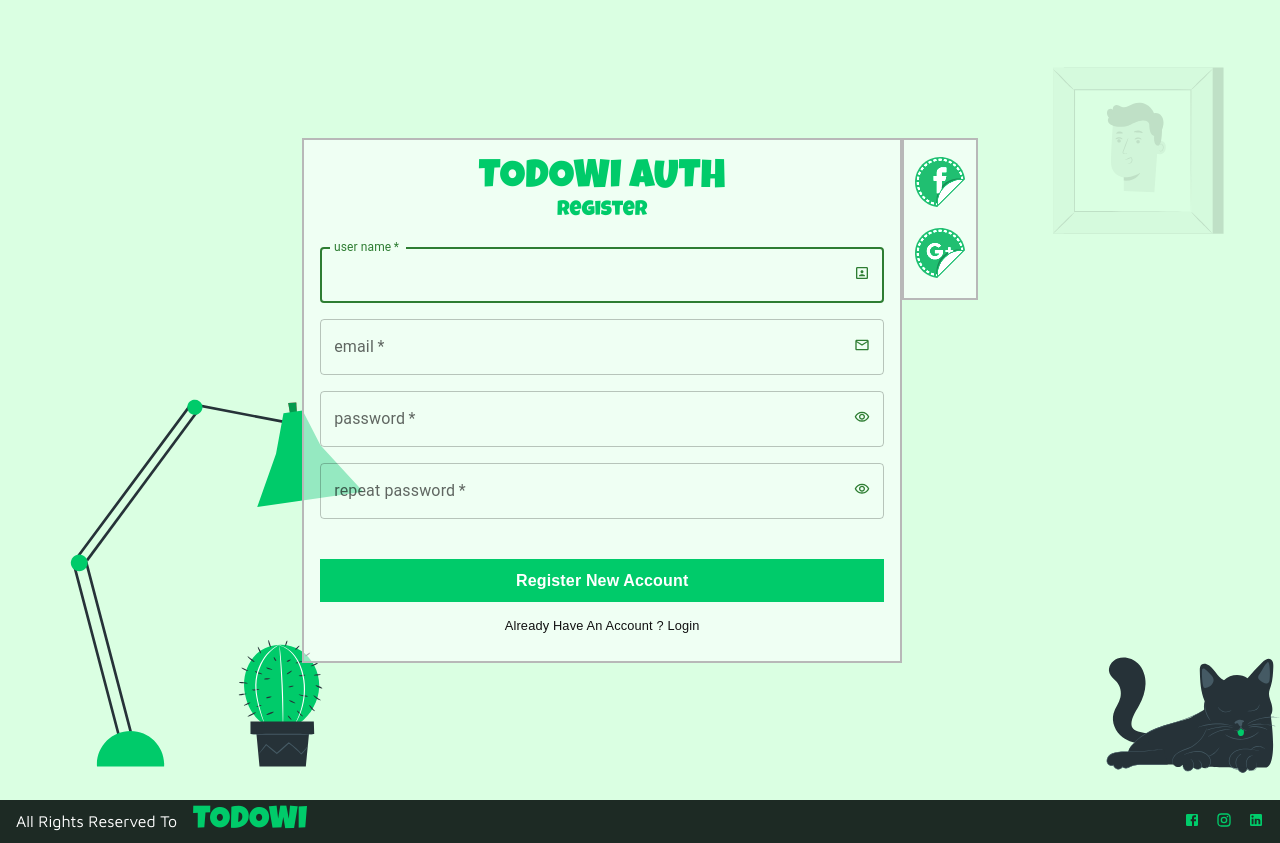
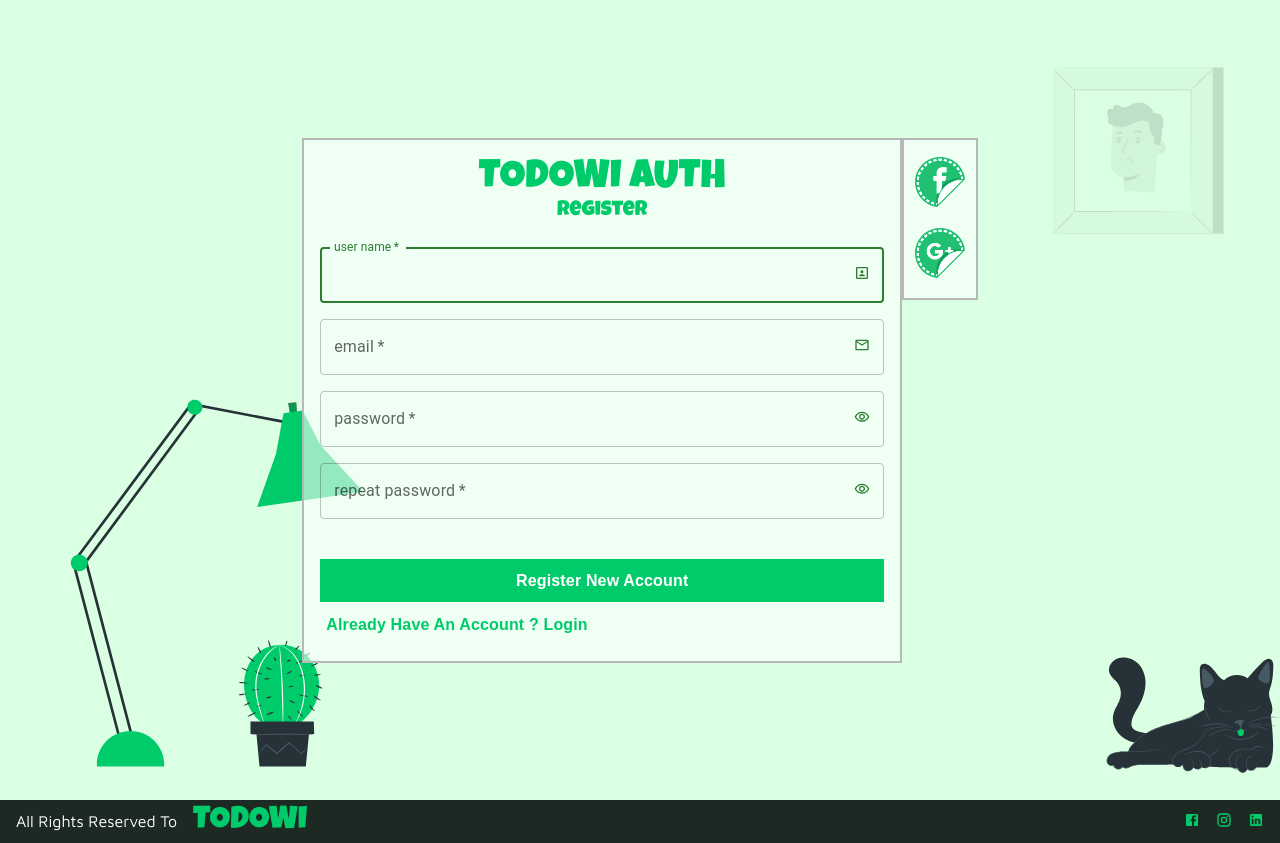
Before and after one commit to Dabaghi-Anass/todowi-app, a React (Vite) app: page /auth/register in a window 1280 px wide. Built offline with nearby package versions, Linux system fonts and the light colour scheme.

Commit message:
solved bug with links

```diff
--- a/src/components/app-link.tsx
+++ b/src/components/app-link.tsx
@@ -11,8 +11,10 @@ interface props{
 }
 export const AppLink = ({ id , button,children,icon,label ,style,...rest}: props) => {
   return (
-    <button className={`link ${button && "button"}`} style={style} {...rest}>
-      <Link to={`${links[id].path}`}>{icon ? children : label ? label : `${links[id].label}`}</Link>
+    <Link to={`${links[id].path}`}>
+        <button className={`link ${button && "button"}`} style={style} {...rest}>
+        {icon ? children : label ? label : `${links[id].label}`}
     </button>
+    </Link>
   )
 }
--- a/src/pages/home-page.tsx
+++ b/src/pages/home-page.tsx
@@ -22,7 +22,6 @@ export const HomePage = () => {
       </header>
       <section className="description fullHeight">
         <p>
-
           For better productivité you need
           <br />better management of your tasks
           <br />
--- a/src/sass/_nav.scss
+++ b/src/sass/_nav.scss
@@ -10,6 +10,8 @@ nav {
 }
 
 .link {
+  display: flex;
+  justify-content: center;
   color: $green;
   font-weight: 600;
   font-size: 1rem;
@@ -18,7 +20,9 @@ nav {
   border: none;
   text-transform: capitalize;
   background: transparent;
-
+  :has(&){
+    text-decoration: none;
+  }
   &[data-speciallink] {
     &>* {
       color: $text-clr;
```
